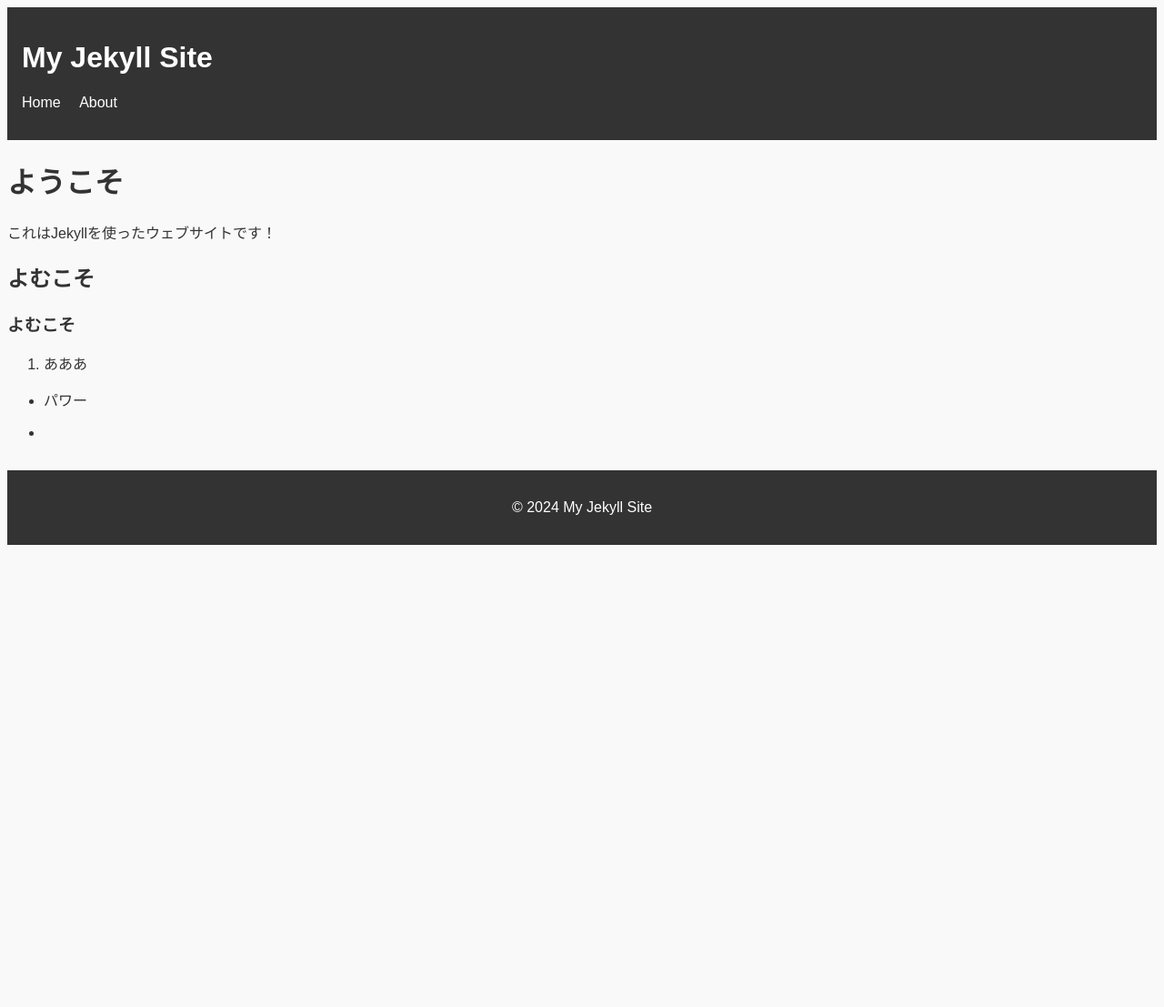
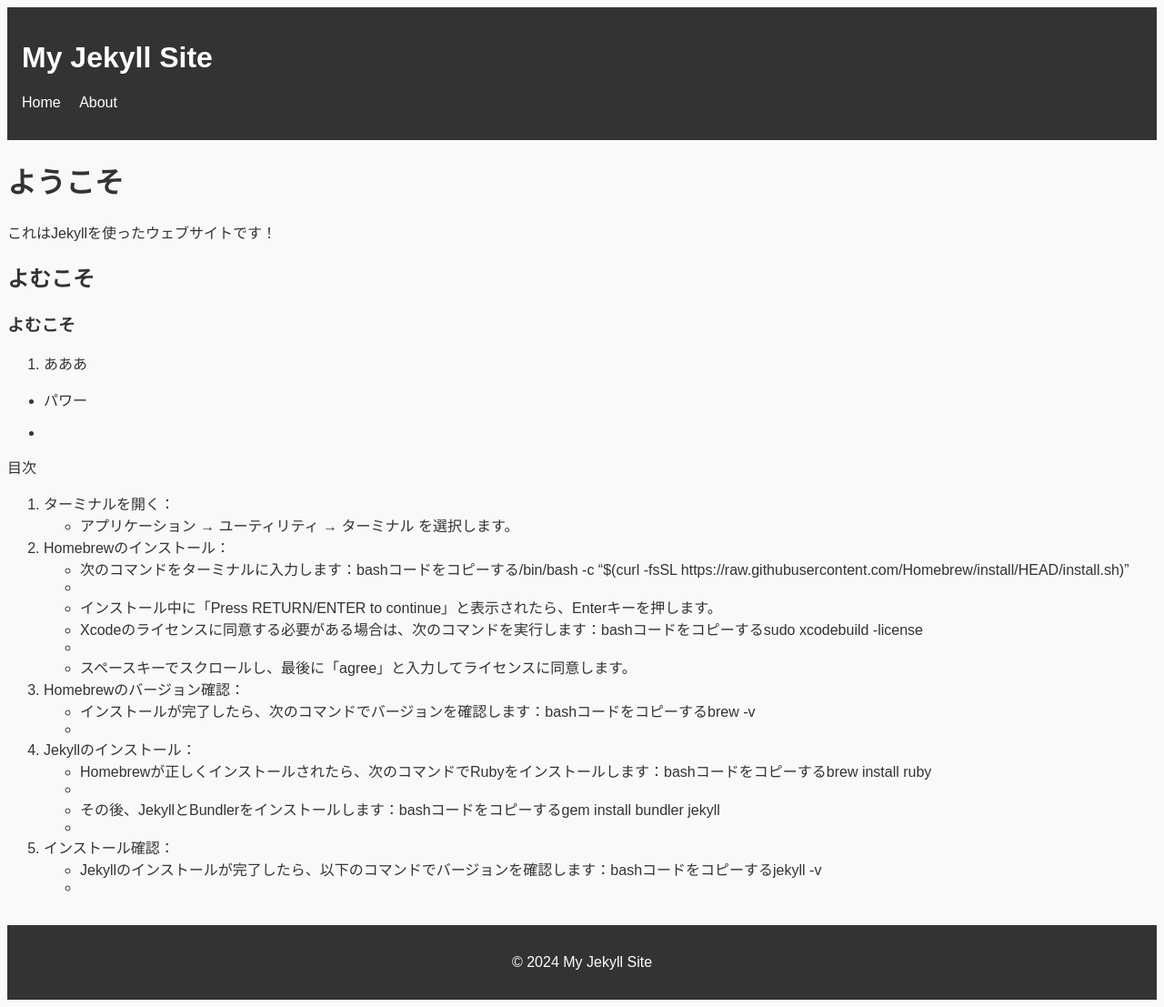
Before and after one commit to taka012345/username.github.io, a Jekyll site: the page built from index.md, in a window 1280 px wide. Shown: the whole page at 91% size. Built offline with Jekyll 4.4.1, drawn with Linux system fonts in a browser that asks for light colours; before the commit the page ends 900 px from its top, so only the background shows below that.

Commit message:
Add files via upload

```diff
--- a/index.md
+++ b/index.md
@@ -14,3 +14,26 @@ title: ホーム
 - パワー
 
 -
+
+目次
+
+1. ターミナルを開く：
+    * アプリケーション → ユーティリティ → ターミナル を選択します。
+2. Homebrewのインストール：
+    * 次のコマンドをターミナルに入力します：bashコードをコピーする/bin/bash -c "$(curl -fsSL https://raw.githubusercontent.com/Homebrew/install/HEAD/install.sh)"
+    *
+    * インストール中に「Press RETURN/ENTER to continue」と表示されたら、Enterキーを押します。
+    * Xcodeのライセンスに同意する必要がある場合は、次のコマンドを実行します：bashコードをコピーするsudo xcodebuild -license
+    *
+    * スペースキーでスクロールし、最後に「agree」と入力してライセンスに同意します。
+3. Homebrewのバージョン確認：
+    * インストールが完了したら、次のコマンドでバージョンを確認します：bashコードをコピーするbrew -v
+    *
+4. Jekyllのインストール：
+    * Homebrewが正しくインストールされたら、次のコマンドでRubyをインストールします：bashコードをコピーするbrew install ruby
+    *
+    * その後、JekyllとBundlerをインストールします：bashコードをコピーするgem install bundler jekyll
+    *
+5. インストール確認：
+    * Jekyllのインストールが完了したら、以下のコマンドでバージョンを確認します：bashコードをコピーするjekyll -v
+    *
```
